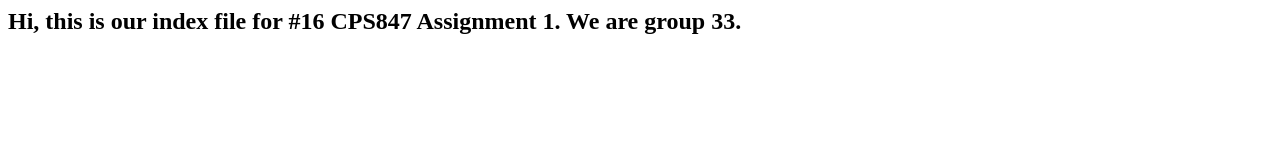
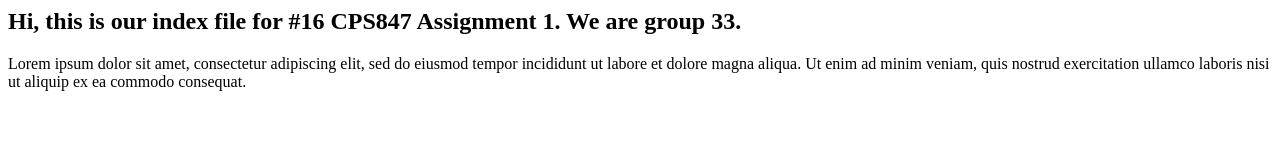
Before and after one commit to ellehcar/cps847-A1, a plain HTML site: page git_tst/index.html in a window 1280 px wide. Drawn offline with Linux system fonts and the light colour scheme.

Commit message:
added lorem ipsum text

```diff
--- a/git_tst/index.html
+++ b/git_tst/index.html
@@ -2,6 +2,7 @@
 <body>
 
 <h2>Hi, this is our index file for #16 CPS847 Assignment 1. We are group 33. </h2>
+<p>Lorem ipsum dolor sit amet, consectetur adipiscing elit, sed do eiusmod tempor incididunt ut labore et dolore magna aliqua. Ut enim ad minim veniam, quis nostrud exercitation ullamco laboris nisi ut aliquip ex ea commodo consequat.</p>
 
 </body>
 </html>
```
